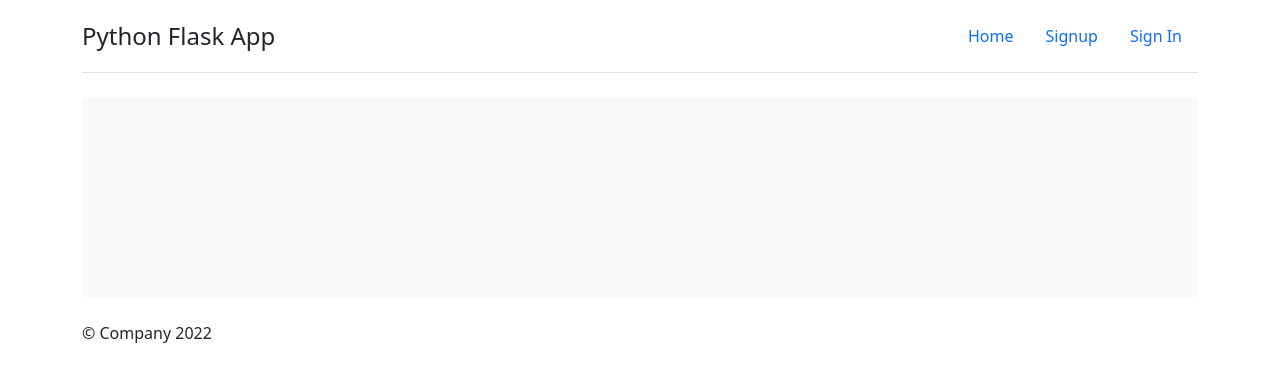
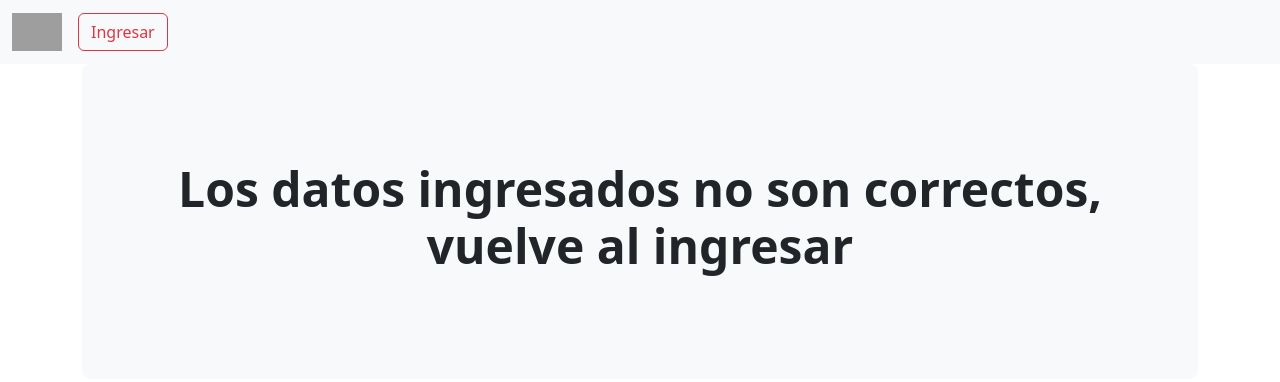
Before and after one commit to Skillex312/Project_Web_Flask, a Flask app: page /error in a window 1280 px wide. Shown: the top 382 px of the page. Run offline with Flask 3, Linux system fonts and the light colour scheme; grey boxes are pictures that could not be loaded.

Commit message:
Update error.html

```diff
--- a/templates/error.html
+++ b/templates/error.html
@@ -1,58 +1,46 @@
 <!DOCTYPE html>
 <html lang="en">
     <head>
+		<title>Error datos incorrectos</title>
+		<link rel="icon" href="{{ url_for('static', filename='img/logo.png') }}" type="image/x-icon">
+    	<link href="https://cdn.jsdelivr.net/npm/bootstrap@5.3.2/dist/css/bootstrap.min.css" rel="stylesheet" integrity="sha384-T3c6CoIi6uLrA9TneNEoa7RxnatzjcDSCmG1MXxSR1GAsXEV/Dwwykc2MPK8M2HN" crossorigin="anonymous">
+	</head>
 
-		<title>Error - Python Flask App</title>
+	<body>
 
-		<link
-			href="https://cdn.jsdelivr.net/npm/bootstrap@5.1.3/dist/css/bootstrap.min.css"
-			rel="stylesheet"
-			integrity="sha384-1BmE4kWBq78iYhFldvKuhfTAU6auU8tT94WrHftjDbrCEXSU1oBoqyl2QvZ6jIW3"
-			crossorigin="anonymous"
-		/>
-	</head>
-	<body>
+		<!-- NAV BAR -->
+		<nav class="navbar navbar-expand-lg bg-body-tertiary">
+			<div class="container-fluid">
+			  <a class="navbar-brand" href="#"><img src="{{ url_for('static', filename='img/logo.png') }}" alt="logo" width="50"></a>
+			  <button class="navbar-toggler" type="button" data-bs-toggle="collapse" data-bs-target="#navbarNav" aria-controls="navbarNav" aria-expanded="false" aria-label="Toggle navigation">
+				<span class="navbar-toggler-icon"></span>
+			  </button>
+			  <div class="collapse navbar-collapse" id="navbarNav">
+				<ul class="navbar-nav">
+				  <li class="nav-item">
+					<button type="button" class="btn btn-outline-danger">
+						<a href="http://127.0.0.1:5000/sign" class="link-danger link-offset-2 link-underline-opacity-0 link-underline-opacity-100-hover">Ingresar</a>
+					  </button>
+				  </li>
+				</ul>
+			  </div>
+			</div>
+		  </nav>
+
+
 
 		<div class="container">
 
-			<div class="header">
-
-				<nav
-					class="border-bottom flex-wrap mb-4 py-3 d-flex justify-content-center"
-				>
-					<a
-						href="/"
-						class="text-dark text-decoration-none mb-3 mb-md-0 d-flex align-items-center me-md-auto"
-					>
-						<span class="fs-4">Python Flask App</span>
-					</a>
-					<ul class="nav nav-pills">
-						<li class="nav-item">
-							<a href="/" class="nav-link">Home</a>
-						</li>
-						<li class="nav-item">
-							<a href="/signup" class="nav-link">Signup</a>
-						</li>
-						<li class="nav-item">
-							<a href="/signin" class="nav-link">Sign In</a>
-						</li>
-					</ul>
-
-				</nav>
-
-			</div>
 			<div class="bg-light rounded-3 mb-4 p-5">
 				<div class="container-fluid py-5">
-					<h1 class="text-center fw-bold display-5">{{error}}</h1>
+					<h1 class="text-center fw-bold display-5">Los datos ingresados no son correctos, vuelve al ingresar</h1>
 				</div>
 			</div>
+		</div>
+	</div>
 
-			<footer class="footer">
+		<script src="https://cdn.jsdelivr.net/npm/bootstrap@5.3.2/dist/js/bootstrap.bundle.min.js" integrity="sha384-C6RzsynM9kWDrMNeT87bh95OGNyZPhcTNXj1NW7RuBCsyN/o0jlpcV8Qyq46cDfL" crossorigin="anonymous"></script>
+	</body>
 
-				<p>&copy; Company 2022</p>
 
-			</footer>
-
-		</div>
-	</body>
 </html>
```
